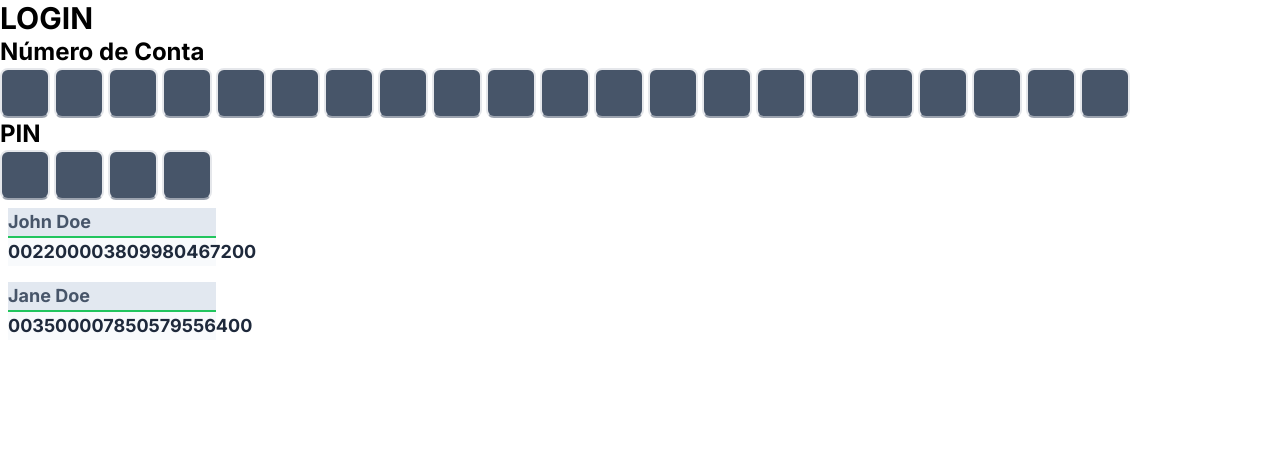
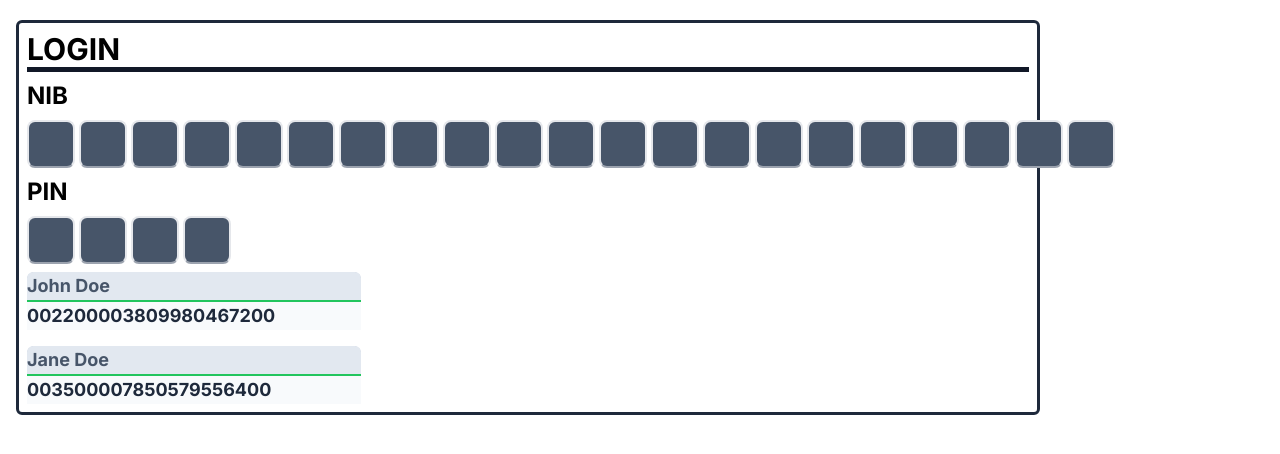
Before and after one commit to N-Amaral/atm-vite, a React (Vite) app in the folder client/: page /login in a window 1280 px wide. Shown: the top 454 px of the page. Built offline with nearby package versions, Linux system fonts and the light colour scheme.

Commit message:
Reworked Operation Scenes to use OperationLayout component instead of individual setups for each scene

```diff
--- a/client/src/App.tsx
+++ b/client/src/App.tsx
@@ -2,6 +2,9 @@ import React, { useState } from "react";
 import Home from "./scenes/home";
 import Login from "./scenes/login";
 import Register from "./scenes/register";
+import Transfer from "./scenes/transfers";
+import Payments from "./scenes/payments";
+import Deposits from "./scenes/deposits";
 import { BrowserRouter, Routes, Route, Navigate } from "react-router-dom";
 
 function App() {
@@ -13,6 +16,9 @@ function App() {
         </Route>
         <Route path="login" element={<Login />} />
         <Route path="register" element={<Register />} />
+        <Route path="transfer" element={<Transfer />} />
+        <Route path="payments" element={<Payments />} />
+        <Route path="deposits" element={<Deposits />} />
       </Routes>
     </BrowserRouter>
   );
--- a/client/src/components/Form.tsx
+++ b/client/src/components/Form.tsx
@@ -12,7 +12,7 @@ const Form = ({ inputs, formType }: Props) => {
     content.push(
       <li className="" key={`input-${i}`}>
         <input
-          className="h-[50px] w-[50px] rounded-lg border-[2px] border-solid border-b-gray-400 bg-slate-600 text-center font-inter text-2xl font-bold text-white"
+          className="h-[3rem] w-[3rem] rounded-lg border-[2px] border-solid border-b-gray-400 bg-slate-600 text-center font-inter text-2xl font-bold text-white"
           type={"tel"}
           maxLength={1}
           required
--- a/client/src/components/HeaderText.tsx
+++ b/client/src/components/HeaderText.tsx
@@ -3,9 +3,9 @@ import React from "react";
 type Props = { children: React.ReactNode };
 
 export const HeaderThreeText = ({ children }: Props) => {
-  return <h3 className="font-inter text-2xl font-bold ">{children}</h3>;
+  return <h3 className=" font-inter text-2xl font-bold">{children}</h3>;
 };
 
 export const HeaderOneText = ({ children }: Props) => {
-  return <h1 className="font-inter text-3xl font-bold uppercase">{children}</h1>;
+  return <h1 className="border-b-[5px] border-b-gray-900 font-inter text-3xl font-bold uppercase">{children}</h1>;
 };
--- /dev/null
+++ b/client/src/components/OperationLayout.tsx
@@ -0,0 +1,43 @@
+import React from "react";
+import Form from "./Form";
+import { HeaderOneText, HeaderThreeText } from "./HeaderText";
+
+type Props = {
+  hOne: string;
+  hThree: Array<string>;
+  formTypes: Array<string>;
+  formNumber: Array<number>;
+};
+
+const OperationLayout = ({ hOne, hThree, formTypes, formNumber }: Props) => {
+  return (
+    <>
+      {/* title */}
+      <div className="my-2 mx-2 ">
+        <HeaderOneText>{hOne}</HeaderOneText>
+      </div>
+      <div className="">
+        {/* upper form */}
+        {hThree.map((name, i) => (
+          <div key={i}>
+            <div className="my-2 mx-2 ">
+              <HeaderThreeText>{name}</HeaderThreeText>
+            </div>
+            <div className="my-2 mx-2">
+              <Form inputs={formNumber[i]} formType={formTypes[i]} />
+            </div>
+          </div>
+        ))}
+        {hOne === "login" ? (
+          <button type="button" className=" my-2 mx-2 h-[2rem] w-[5rem] rounded-md border bg-blue-600 font-inter font-bold text-white hover:bg-blue-500">
+            Login
+          </button>
+        ) : (
+          ""
+        )}
+      </div>
+    </>
+  );
+};
+
+export default OperationLayout;
--- /dev/null
+++ b/client/src/scenes/deposits/index.tsx
@@ -0,0 +1,14 @@
+import React from "react";
+import OperationLayout from "../../components/OperationLayout";
+
+type Props = {};
+
+const Deposits = (props: Props) => {
+  return (
+    <div className="mx-4 my-5 w-[60%] rounded-md border-[3px] border-slate-800 md:w-[80%]">
+      <OperationLayout hOne="depositos" hThree={["Conta a depositar", "Montante a Depositar"]} formTypes={["upper", "lower"]} formNumber={[21, 5]} />
+    </div>
+  );
+};
+
+export default Deposits;
--- a/client/src/scenes/login/index.tsx
+++ b/client/src/scenes/login/index.tsx
@@ -1,7 +1,6 @@
 import React from "react";
-import { HeaderOneText, HeaderThreeText } from "../../components/HeaderText";
+import OperationLayout from "../../components/OperationLayout";
 import { CreditCards } from "../../helpers/defaultCards";
-import Form from "../../components/Form";
 
 type Props = {};
 
@@ -12,9 +11,9 @@ type CardProps = {
 
 function Card({ name, number }: CardProps) {
   return (
-    <div className="flex w-1/3 flex-col justify-center rounded-lg   bg-slate-400 text-lg hover:cursor-pointer">
-      <span className="border-b-2 border-solid border-green-500 bg-slate-200 font-inter font-bold text-slate-600">{name}</span>
-      <span className="bg-slate-50 font-inter font-extrabold text-slate-800">{number}</span>
+    <div className="flex w-1/3 flex-col justify-center rounded-lg   bg-slate-400 text-lg hover:cursor-pointer ">
+      <span className="rounded-t-md border-b-2 border-solid border-green-500 bg-slate-200 font-inter font-bold text-slate-600 hover:bg-slate-400">{name}</span>
+      <span className="bg-slate-50 font-inter font-extrabold text-slate-800 ">{number}</span>
     </div>
   );
 }
@@ -31,33 +30,10 @@ function CardList() {
 
 function Login({}: Props) {
   return (
-    <div className="">
-      {/* title */}
-      <div>
-        <HeaderOneText>Login</HeaderOneText>
-      </div>
-      <div>
-        {/* upper form */}
-        <div>
-          <div>
-            <HeaderThreeText>Número de Conta</HeaderThreeText>
-          </div>
-          <div>
-            <Form inputs={21} formType={"upper"} />
-          </div>
-        </div>
-        {/* lower form */}
-        <div>
-          <div>
-            <HeaderThreeText>PIN</HeaderThreeText>
-          </div>
-          <div>
-            <Form inputs={4} formType={"upper"} />
-          </div>
-        </div>
-      </div>
+    <div className="mx-4 my-5 w-[60%] rounded-md border-[3px] border-slate-800 md:w-[80%]">
+      <OperationLayout hOne="Login" hThree={["NIB", "PIN"]} formTypes={["upper", "lower"]} formNumber={[21, 4]} />
       {/* cardlist */}
-      <div className=" w-1/2">
+      <div className="">
         <ul className="m-2 grid  grid-cols-1	gap-y-4 gap-x-1 ">
           <CardList />
         </ul>
--- /dev/null
+++ b/client/src/scenes/payments/index.tsx
@@ -0,0 +1,19 @@
+import React from "react";
+import OperationLayout from "../../components/OperationLayout";
+
+type Props = {};
+
+const Payments = (props: Props) => {
+  return (
+    <div className="mx-4 my-5 w-[60%] rounded-md border-[3px] border-slate-800 md:w-[80%]">
+      <OperationLayout
+        hOne="Pagamentos de Serviços"
+        hThree={["Entidade", "Referência Bancária", "Montante"]}
+        formTypes={["upper", "middle", "lower"]}
+        formNumber={[4, 9, 7]}
+      />
+    </div>
+  );
+};
+
+export default Payments;
--- /dev/null
+++ b/client/src/scenes/transfers/index.tsx
@@ -0,0 +1,14 @@
+import React from "react";
+import OperationLayout from "../../components/OperationLayout";
+
+type Props = {};
+
+const Transfer = (props: Props) => {
+  return (
+    <div className="mx-4 my-5 w-[60%] rounded-md border-[3px] border-slate-800 md:w-[80%]">
+      <OperationLayout hOne="Transferências" hThree={["NIB do Destinatário", "Montante"]} formTypes={["upper", "lower"]} formNumber={[21, 7]} />
+    </div>
+  );
+};
+
+export default Transfer;
--- /dev/null
+++ b/client/src/scenes/withdrawls/index.tsx
@@ -0,0 +1,14 @@
+import React from "react";
+import OperationLayout from "../../components/OperationLayout";
+
+type Props = {};
+
+const Deposits = (props: Props) => {
+  return (
+    <div className="mx-4 my-5 w-[60%] rounded-md border-[3px] border-slate-800 md:w-[80%]">
+      <OperationLayout hOne="depositos" hThree={["Conta a depositar", "Montante a Depositar"]} formTypes={["upper", "lower"]} formNumber={[21, 5]} />
+    </div>
+  );
+};
+
+export default Deposits;
```
